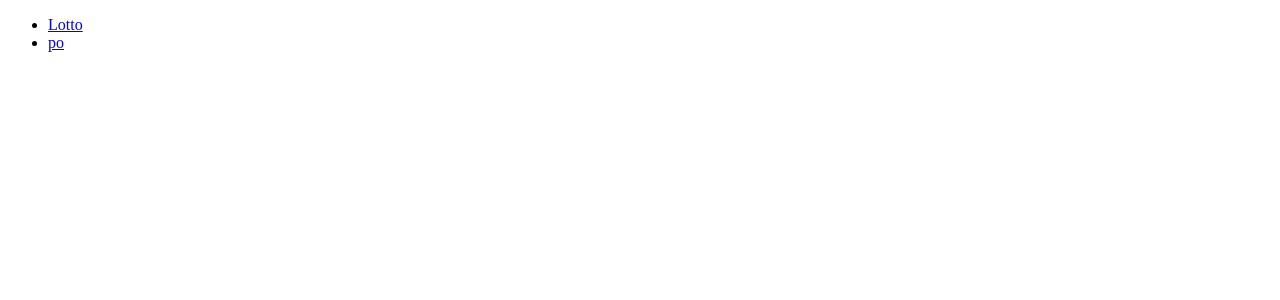
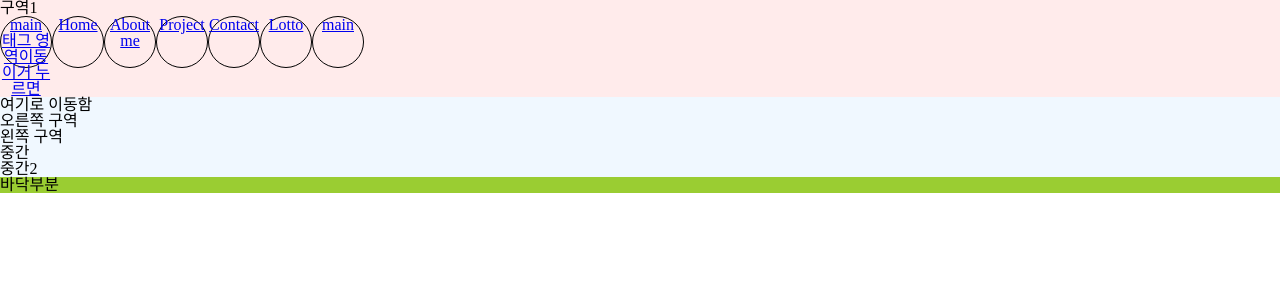
Before and after one commit to ddd654/weather, a Next.js app in the folder src/main/front/: page /po/Po in a window 1280 px wide. Shown: the top 300 px of the page. Built offline with nearby package versions, Linux system fonts and the light colour scheme.

Commit message:
ui/ux 피그마에 정리

```diff
--- a/src/main/front/src/app/css/reset.css
+++ b/src/main/front/src/app/css/reset.css
@@ -15,7 +15,6 @@ menu, nav, output, ruby, section, summary,
 time, mark, audio, video {
 	margin: 0px;
 	padding: 0;
-	border: 0;
 	font-size: 100%;
 	font: inherit;
 	vertical-align: baseline;
--- a/src/main/front/src/pages/js/index.html
+++ b/src/main/front/src/pages/js/index.html
@@ -14,7 +14,7 @@
 
   <span>사과</span>
 
-  <script src="array.js"></script>
+  <script src="class.js"></script>
 </body>
 
 </html>
--- a/src/main/front/src/pages/lotto/Lotto.js
+++ b/src/main/front/src/pages/lotto/Lotto.js
@@ -10,10 +10,9 @@ function Lotto() {
   function randomNumber() {
     const arr1 =[];
 
-
-    while( i < 7){ //배열이 다 찰때까지
+    let i = 0;
+    while( arr1.length < 7){ //배열이 다 찰때까지
       arr1[i] = Math.trunc(Math.random() * 45) +1;
-
 
       i++
     }
--- a/src/main/front/src/pages/main/Main.js
+++ b/src/main/front/src/pages/main/Main.js
@@ -3,6 +3,7 @@ import "./Main.css";
 import Link from "next/link"; //next.js의 Link compo
 import { useEffect, useState } from "react";
 import axios from "axios";
+import '../../app/css/reset.css';
 
 
 function Main() {
@@ -51,7 +52,7 @@ function Main() {
             <li>메뉴1</li>
             <li>메뉴2</li>
             <li>메뉴3</li>
-            <li><Link href='/po/Po'>po</Link></li>
+            <li><Link href='/po/Po'>portfolio</Link></li>
 
           </ul>
         </nav>
--- a/src/main/front/src/pages/po/Po.css
+++ b/src/main/front/src/pages/po/Po.css
@@ -0,0 +1,34 @@
+.container {}
+
+header {
+  background-color: rgb(255, 235, 235);
+
+}
+
+header nav ul {
+  display: flex;
+  /* flex-direction: column; 세로정렬*/
+
+}
+
+header>nav>ul>li>.link {
+  border: 1px solid black;
+  border-radius: 100%;
+  text-align: center;
+
+  width: 50px;
+  height: 50px;
+
+  display: inline-block;
+  /* 인라인인데 블록처럼 적용해야 스타일 들어간다*/
+
+}
+
+main {
+  background-color: aliceblue;
+}
+
+
+footer {
+  background-color: yellowgreen;
+}
--- a/src/main/front/src/pages/po/Po.js
+++ b/src/main/front/src/pages/po/Po.js
@@ -1,7 +1,8 @@
 import Link from "next/link";
 import { list } from "postcss";
 import { useEffect } from "react";
-// import '../../app/css/reset.css';
+import './Po.css';
+import '../../app/css/reset.css';
 
 function Po() {
 
@@ -10,18 +11,49 @@ function Po() {
 
 
 
-
   }, []) //대괄호 넣으면 한번 실행
 
+
+  //지금 뭘 해야하지? 화면을 그리고 css로 위치를 잡는다
+  //화면을 여기에 만든다
   return (
     <div>
-      <ul>
-        <li><Link href='/lotto/Lotto'>Lotto</Link></li>
-        <li><Link href='/po/Po'>po</Link></li>
+      <div className="container">
 
-      </ul>
+        {/* 헤더만 뽑아서 include 생각하기 메뉴 디자인은 부분은 비슷하게 가자 */}
+        <header>
+          <div>구역1</div>
+          <nav>
+            <ul>
+              {/* #붙여서 영역이동 가능 */}
+              <li><Link href="#main" className="link">main 태그 영역이동 이거 누르면</Link></li>
+              <li><Link href='/po/Home' className="link">Home</Link></li>
+              <li><Link href='/po/AboutMe' className="link">About me</Link></li>
+              <li><Link href='/po/Project' className="link">Project</Link></li>
+              <li><Link href='/po/Contact' className="link">Contact</Link></li>
 
+              <li><Link href='/lotto/Lotto' className="link">Lotto</Link></li>
+              <li><Link href='/main/Main' className="link">main</Link></li>
 
+            </ul>
+          </nav>
+        </header>
+
+        <main className="main">
+          여기로 이동함
+          <title>portfolio</title>
+          <section>
+            <div className="right">오른쪽 구역</div>
+            <div className="left">왼쪽 구역</div>
+          </section>
+
+          <section>중간</section>
+          <section>중간2</section>
+        </main>
+
+        <footer>바닥부분</footer>
+
+      </div>
     </div>
   )
 }
```
Also changed, not shown: src/main/front/src/pages/js/class.js (+148 -96 lines), src/main/front/src/pages/po/AboutMe.js (added, +10 -0 lines), 2 other files (tests, documents, lock files or other folders).
